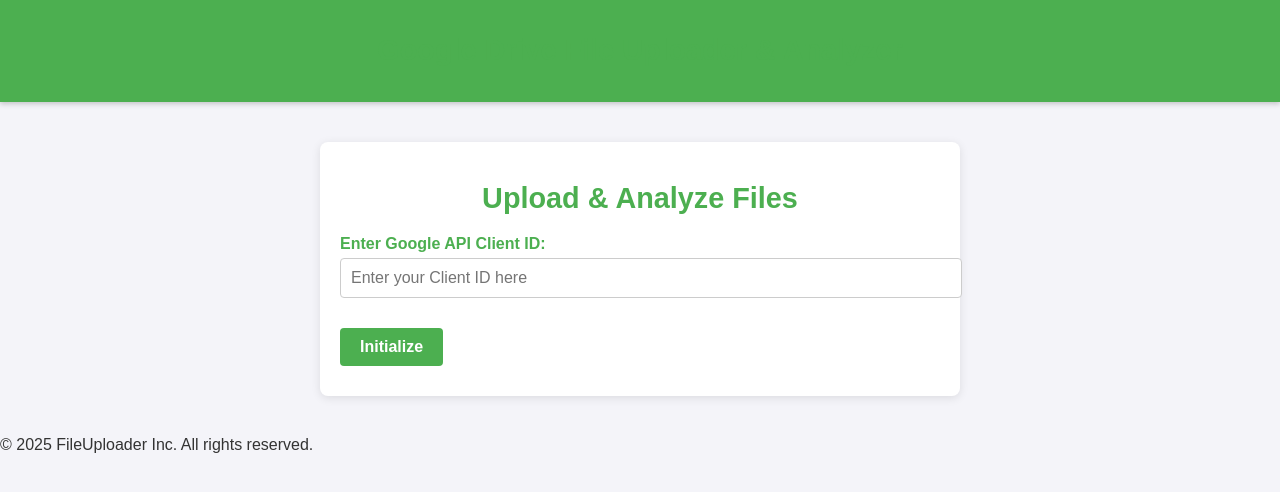
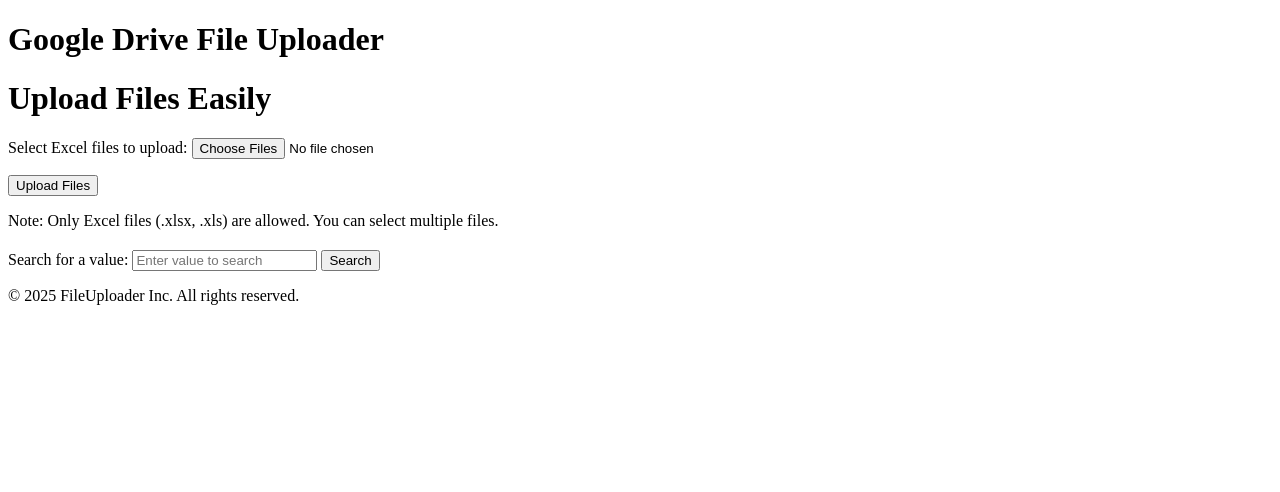
Before and after one commit to ArapCheruiyot/11-01-2025, a plain HTML site: page index.html in a window 1280 px wide. Drawn offline with Linux system fonts and the light colour scheme.

Commit message:
Update index.html

```diff
--- a/index.html
+++ b/index.html
@@ -3,101 +3,18 @@
 <head>
     <meta charset="UTF-8">
     <meta name="viewport" content="width=device-width, initial-scale=1.0">
-    <title>Google Drive File Uploader & Analyzer</title>
+    <title>Google Drive File Uploader</title>
     <style>
-        /* General Styles */
-        body {
-            font-family: Arial, sans-serif;
-            margin: 0;
-            padding: 0;
-            background-color: #f4f4f9;
-            color: #333;
-        }
-        header {
-            background-color: #4CAF50;
-            color: white;
-            padding: 15px;
-            text-align: center;
-            box-shadow: 0 2px 5px rgba(0, 0, 0, 0.2);
-        }
-        main {
-            max-width: 600px;
-            margin: 40px auto;
-            padding: 20px;
-            background: white;
-            border-radius: 8px;
-            box-shadow: 0 2px 10px rgba(0, 0, 0, 0.1);
-        }
-        h1 {
-            font-size: 1.8em;
-            margin-bottom: 20px;
-            text-align: center;
-            color: #4CAF50;
-        }
-        .button {
-            display: inline-block;
-            padding: 10px 20px;
-            margin: 10px 0;
-            font-size: 1em;
-            font-weight: bold;
-            color: white;
-            background-color: #4CAF50;
-            border: none;
-            border-radius: 4px;
-            cursor: pointer;
-            text-align: center;
-            text-decoration: none;
-            transition: background-color 0.3s ease;
-        }
-        .button:hover {
-            background-color: #45a049;
-        }
-        .input-container {
-            margin-bottom: 20px;
-        }
-        .input-container label {
-            font-size: 1em;
-            font-weight: bold;
-            color: #4CAF50;
-        }
-        .input-container input {
-            width: 100%;
-            padding: 10px;
-            margin-top: 5px;
-            border: 1px solid #ccc;
-            border-radius: 4px;
-            font-size: 1em;
-        }
-        #uploadSection {
-            display: none;
-            margin-top: 20px;
-        }
-        #resultsSection {
-            display: none;
-            margin-top: 20px;
-        }
-        .file-list {
-            list-style-type: none;
-            padding: 0;
-        }
-        .file-list li {
-            padding: 8px 0;
-            border-bottom: 1px solid #ddd;
-        }
+        /* Styles remain unchanged */
+        /* Same as your provided styles */
     </style>
 </head>
 <body>
     <header>
-        <h1>Google Drive File Uploader & Analyzer</h1>
+        <h1>Google Drive File Uploader</h1>
     </header>
     <main>
-        <h1>Upload & Analyze Files</h1>
-        <div class="input-container">
-            <label for="client_id_input">Enter Google API Client ID:</label>
-            <input type="text" id="client_id_input" placeholder="Enter your Client ID here">
-        </div>
-        <button id="initialize_button" class="button" onclick="initializeApp()">Initialize</button>
-
+        <h1>Upload Files Easily</h1>
         <button id="authorize_button" class="button" style="display: none;" onclick="handleAuthClick()">Authorize Access</button>
         <button id="signout_button" class="button" style="display: none;" onclick="handleSignoutClick()">Sign Out</button>
 
@@ -106,26 +23,30 @@
             <input type="file" id="file_input" multiple accept=".xlsx, .xls" onchange="handleFileSelection()">
             <ul id="file_list" class="file-list"></ul>
             <button class="button" onclick="uploadFiles()">Upload Files</button>
+            <p class="notice">Note: Only Excel files (.xlsx, .xls) are allowed. You can select multiple files.</p>
 
-            <div id="searchSection">
-                <label for="search_input">Enter value to search in files:</label>
-                <input type="text" id="search_input" placeholder="Enter value">
+            <!-- Progress bar container -->
+            <div class="progress-container">
+                <div id="progress_bar" class="progress-bar"></div>
+            </div>
+
+            <!-- Search Section -->
+            <div id="searchSection" style="margin-top: 20px;">
+                <label for="search_input">Search for a value:</label>
+                <input type="text" id="search_input" placeholder="Enter value to search">
                 <button class="button" onclick="searchFiles()">Search</button>
+                <ul id="search_results" class="file-list"></ul>
             </div>
-        </div>
-
-        <div id="resultsSection">
-            <h2>Search Results:</h2>
-            <ul id="results_list" class="file-list"></ul>
         </div>
     </main>
     <footer>
         &copy; 2025 FileUploader Inc. All rights reserved.
     </footer>
-    <script async defer src="https://apis.google.com/js/api.js" onload="gapiLoaded()"></script>
-    <script async defer src="https://accounts.google.com/gsi/client" onload="gisLoaded()"></script>
+
+    <!-- SheetJS Library -->
+    <script src="https://cdn.jsdelivr.net/npm/xlsx/dist/xlsx.full.min.js"></script>
     <script>
-        let CLIENT_ID = '';
+        const CLIENT_ID = '958416089916-1embl17stmkectofeqb74c54ccs38rb5.apps.googleusercontent.com';
         const API_KEY = 'YOUR_API_KEY';
         const DISCOVERY_DOCS = ["https://www.googleapis.com/discovery/v1/apis/drive/v3/rest"];
         const SCOPES = 'https://www.googleapis.com/auth/drive.file';
@@ -133,6 +54,7 @@
         let tokenClient;
         let gapiInited = false;
         let gisInited = false;
+        let selectedFiles = [];
 
         function gapiLoaded() {
             gapi.load('client', initializeGapiClient);
@@ -148,28 +70,19 @@
         }
 
         function gisLoaded() {
+            tokenClient = google.accounts.oauth2.initTokenClient({
+                client_id: CLIENT_ID,
+                scope: SCOPES,
+                callback: '',
+            });
             gisInited = true;
             maybeEnableButtons();
         }
 
         function maybeEnableButtons() {
-            if (gapiInited && gisInited && CLIENT_ID) {
+            if (gapiInited && gisInited) {
                 document.getElementById('authorize_button').style.display = 'block';
             }
-        }
-
-        function initializeApp() {
-            CLIENT_ID = document.getElementById('client_id_input').value.trim();
-            if (!CLIENT_ID) {
-                alert('Please enter a valid Client ID.');
-                return;
-            }
-            tokenClient = google.accounts.oauth2.initTokenClient({
-                client_id: CLIENT_ID,
-                scope: SCOPES,
-                callback: '',
-            });
-            maybeEnableButtons();
         }
 
         function handleAuthClick() {
@@ -194,64 +107,55 @@
             if (token !== null) {
                 google.accounts.oauth2.revoke(token.access_token);
                 gapi.client.setToken('');
+                document.getElementById('authorize_button').style.display = 'block';
+                document.getElementById('signout_button').style.display = 'none';
+                document.getElementById('uploadSection').style.display = 'none';
             }
-            document.getElementById('signout_button').style.display = 'none';
-            document.getElementById('authorize_button').style.display = 'block';
-            document.getElementById('uploadSection').style.display = 'none';
         }
 
         function handleFileSelection() {
-            const files = document.getElementById('file_input').files;
+            const fileInput = document.getElementById('file_input');
+            selectedFiles = Array.from(fileInput.files);
             const fileList = document.getElementById('file_list');
             fileList.innerHTML = '';
-            for (let file of files) {
-                const listItem = document.createElement('li');
-                listItem.textContent = file.name;
-                fileList.appendChild(listItem);
-            }
+            selectedFiles.forEach(file => {
+                const li = document.createElement('li');
+                li.textContent = file.name;
+                fileList.appendChild(li);
+            });
         }
 
-        async function uploadFiles() {
-            const files = document.getElementById('file_input').files;
-            if (files.length === 0) {
-                alert('Please select files to upload.');
-                return;
-            }
-            for (let file of files) {
-                const metadata = {
-                    'name': file.name,
-                    'mimeType': file.type,
-                };
-                const formData = new FormData();
-                formData.append('metadata', new Blob([JSON.stringify(metadata)], { type: 'application/json' }));
-                formData.append('file', file);
-
-                const response = await fetch('https://www.googleapis.com/upload/drive/v3/files?uploadType=multipart', {
-                    method: 'POST',
-                    headers: new Headers({ 'Authorization': 'Bearer ' + gapi.client.getToken().access_token }),
-                    body: formData,
-                });
-                if (response.ok) {
-                    alert(`File uploaded: ${file.name}`);
-                } else {
-                    alert(`Failed to upload file: ${file.name}`);
-                }
-            }
-        }
-
-        async function searchFiles() {
-            const searchValue = document.getElementById('search_input').value.trim();
+        function searchFiles() {
+            const searchValue = document.getElementById('search_input').value.trim().toLowerCase();
             if (!searchValue) {
                 alert('Please enter a value to search.');
                 return;
             }
 
-            // Placeholder: Process each file here to find rows matching the search value.
-            // Assume this part will use a library like SheetJS (xlsx) or Pandas (backend) to parse files and extract rows.
+            const searchResults = document.getElementById('search_results');
+            searchResults.innerHTML = '';
 
-            document.getElementById('resultsSection').style.display = 'block';
-            const resultsList = document.getElementById('results_list');
-            resultsList.innerHTML = '<li>Search functionality not implemented yet.</li>'; // Placeholder
+            selectedFiles.forEach(file => {
+                const reader = new FileReader();
+                reader.onload = (event) => {
+                    const data = new Uint8Array(event.target.result);
+                    const workbook = XLSX.read(data, { type: 'array' });
+
+                    workbook.SheetNames.forEach(sheetName => {
+                        const sheet = workbook.Sheets[sheetName];
+                        const jsonData = XLSX.utils.sheet_to_json(sheet, { header: 1 });
+
+                        jsonData.forEach((row, rowIndex) => {
+                            if (row.some(cell => String(cell).toLowerCase().includes(searchValue))) {
+                                const li = document.createElement('li');
+                                li.textContent = `File: ${file.name}, Sheet: ${sheetName}, Row ${rowIndex + 1}: ${row.join(', ')}`;
+                                searchResults.appendChild(li);
+                            }
+                        });
+                    });
+                };
+                reader.readAsArrayBuffer(file);
+            });
         }
     </script>
 </body>
```
